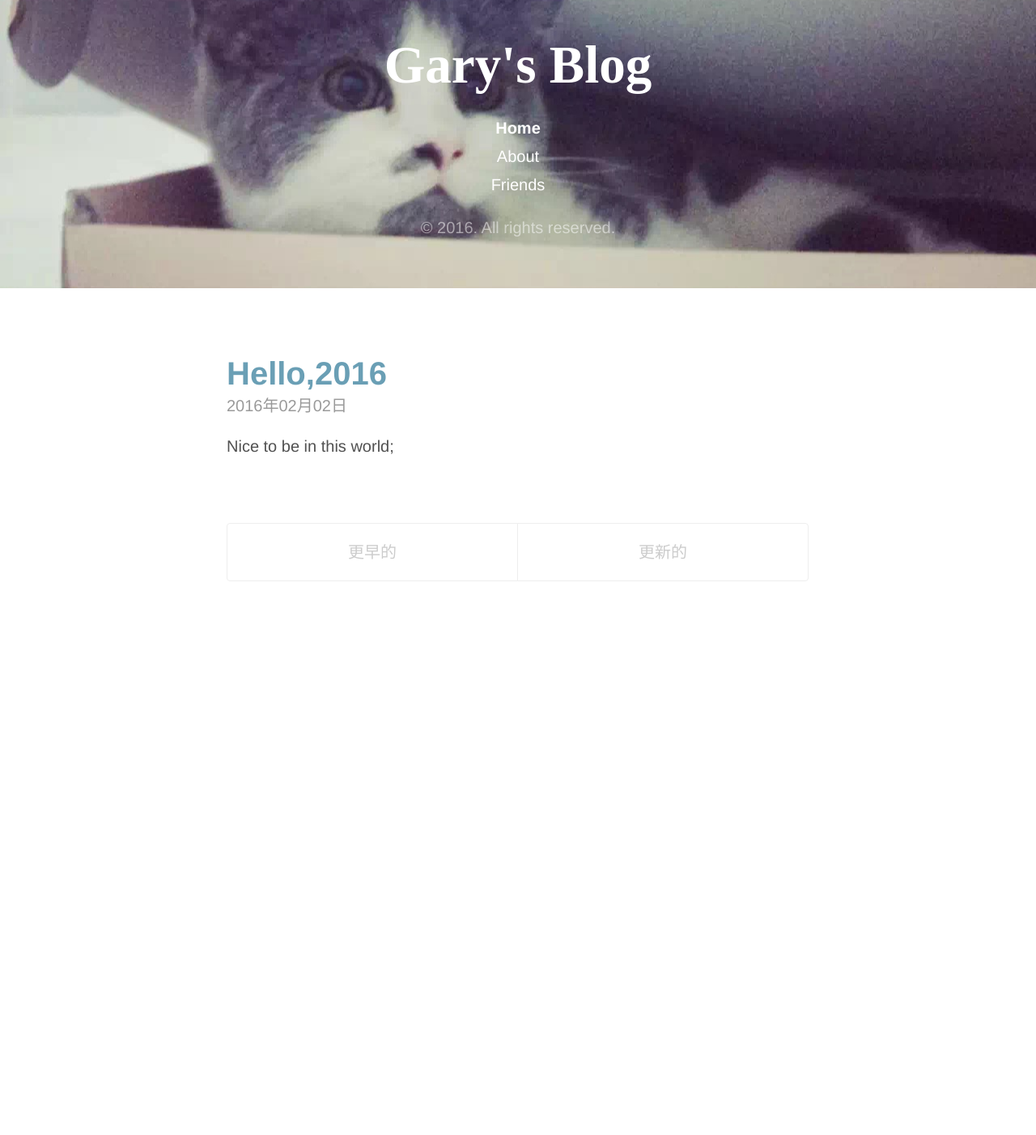
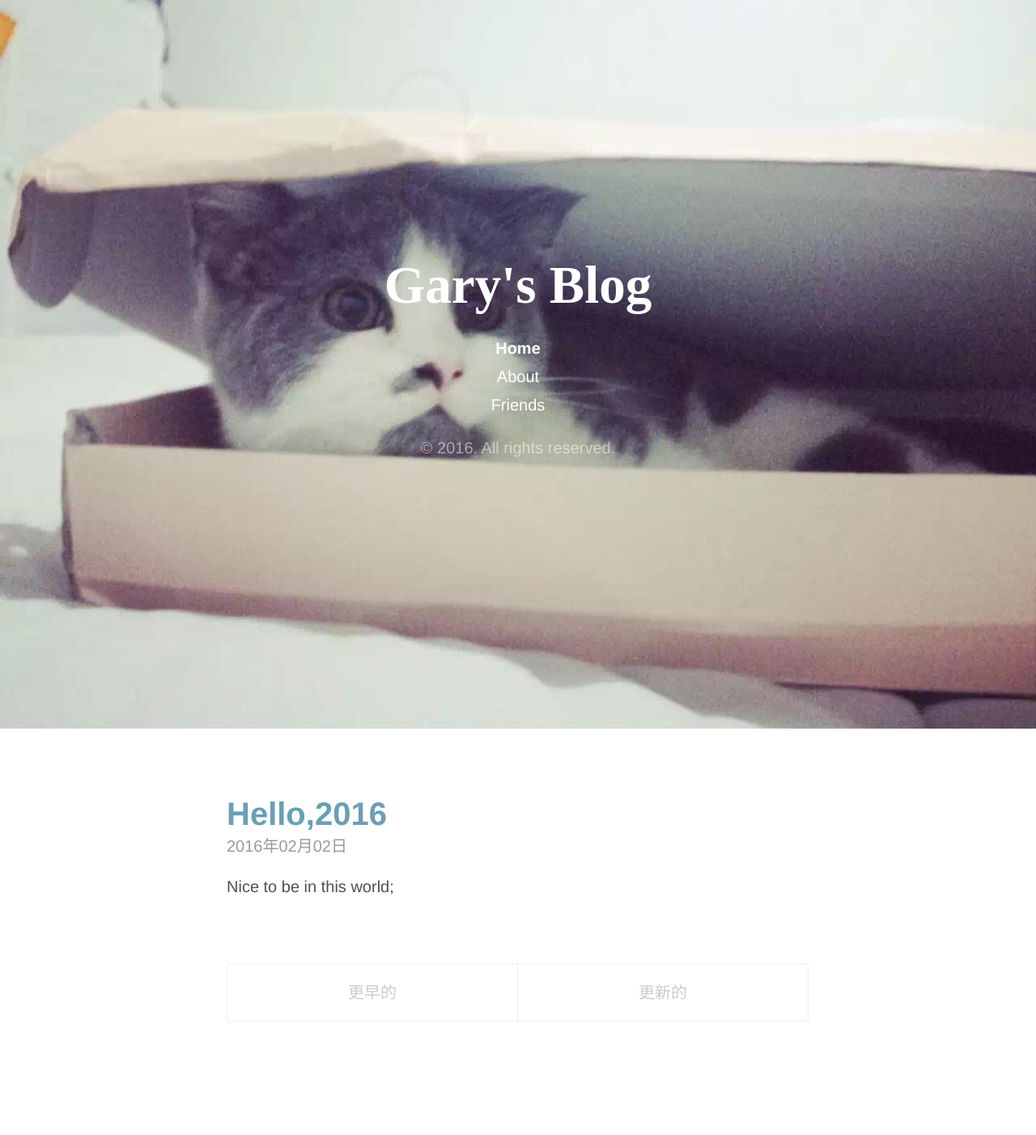
Before and after one commit to liues1992/liues1992.github.io, a Jekyll site: the page built from index.html, in a window 1280 px wide. Shown: the whole page at 81% size. Built offline with Jekyll 4.4.1, drawn with Linux system fonts in a browser that asks for light colours; the list of posts is cut into pages by our own code; before the commit the page ends 900 px from its top, so only the background shows below that.

Commit message:
update layout

```diff
--- a/public/css/hyde.css
+++ b/public/css/hyde.css
@@ -61,6 +61,13 @@ html {
   background:  no-repeat center;
   background-size: cover;
   background-image: url('../images/IMG_6312.JPG');
+  height: 100vh;
+  display: table;
+  width: 100%;
+}
+.sidebar-sticky {
+  display: table-cell;
+  vertical-align: middle;
 }
 /*@media (min-width: 48em) {
   .sidebar {
```
